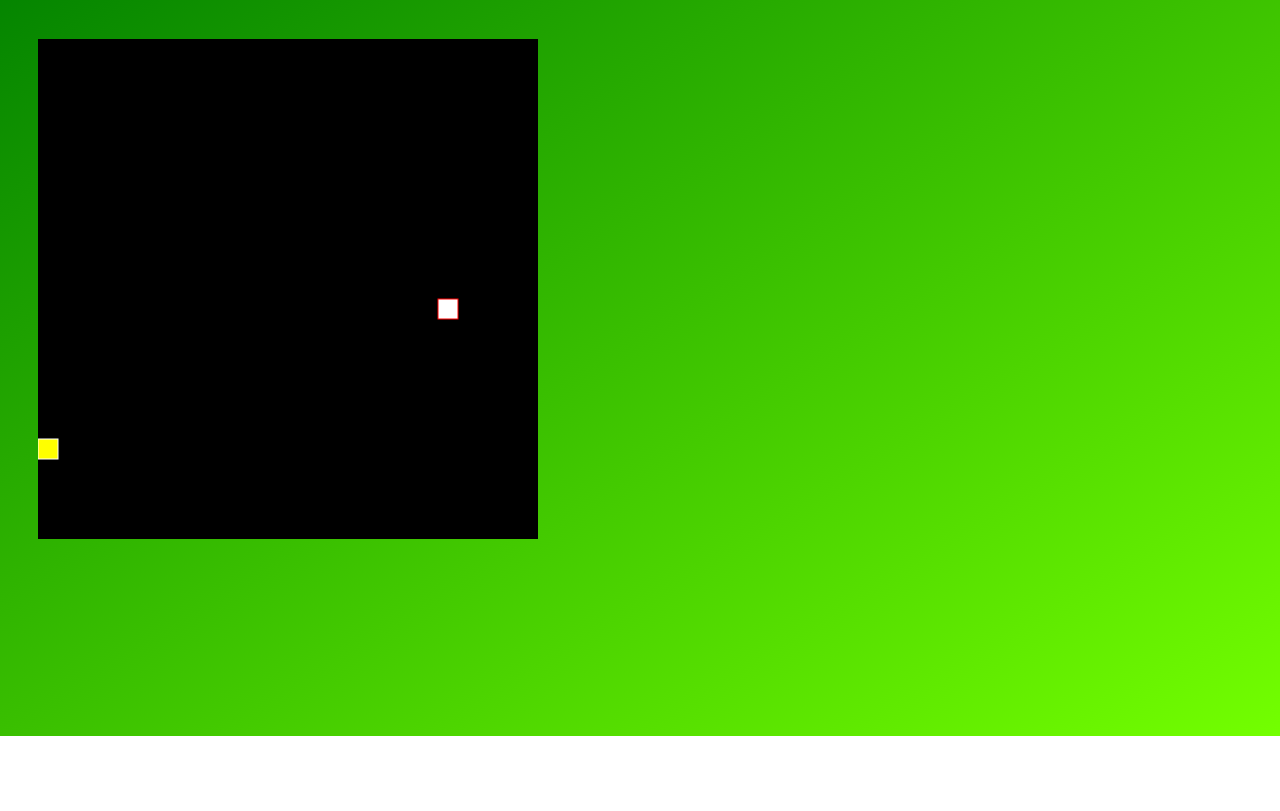
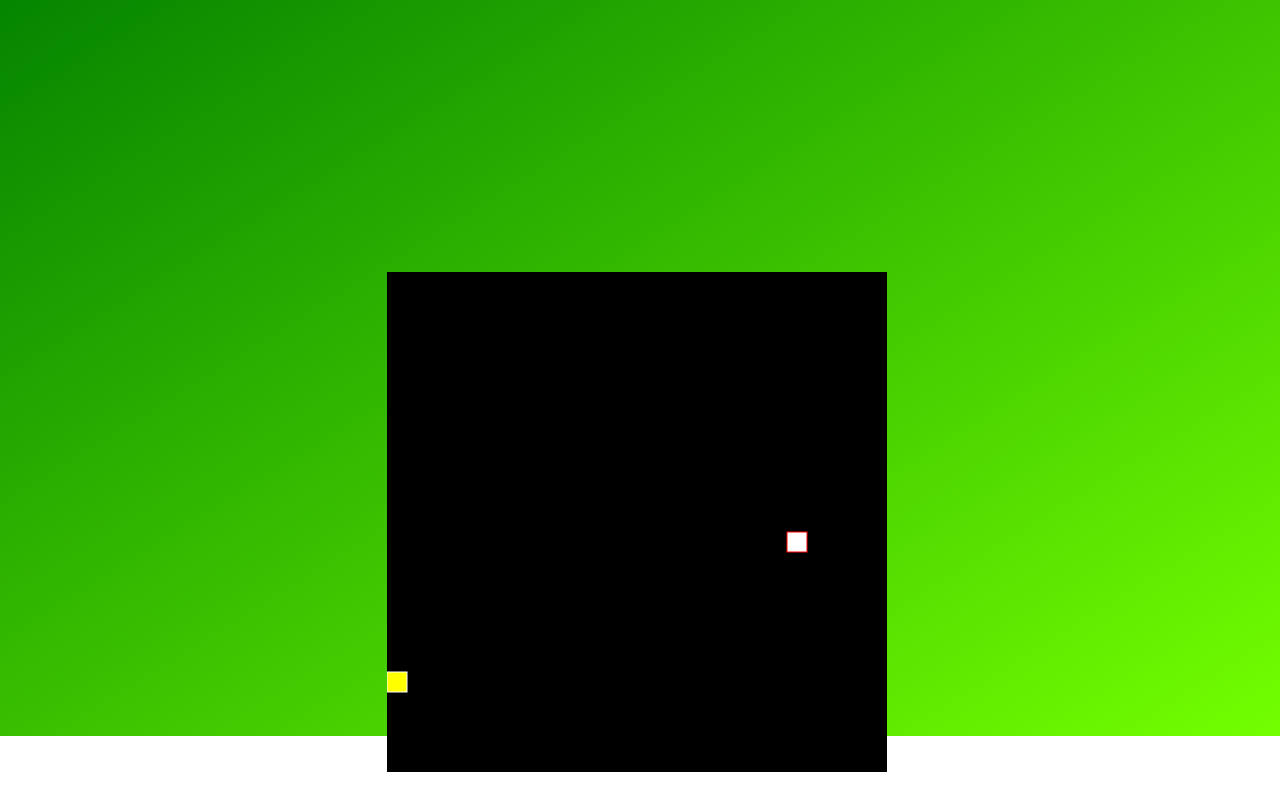
Before and after one commit to Solo4841/abelsnake.github.io, a plain HTML site: page index.html in a window 1280 px wide. Shown: the part 61-872 px from the top of the page. Before the commit the page ends 800 px from the top, so only its background shows below. Drawn offline with Linux system fonts and the light colour scheme; files that its build step writes are made by us from their sources; files whose address does not match are found by name.

Commit message:
Update style.css

```diff
--- a/style.css
+++ b/style.css
@@ -5,6 +5,6 @@ body{
 }
 .canvas{
     background-color: black;
-    margin:20px 30px;
+    margin:20% 30%;
     color: yel;
 }
```
